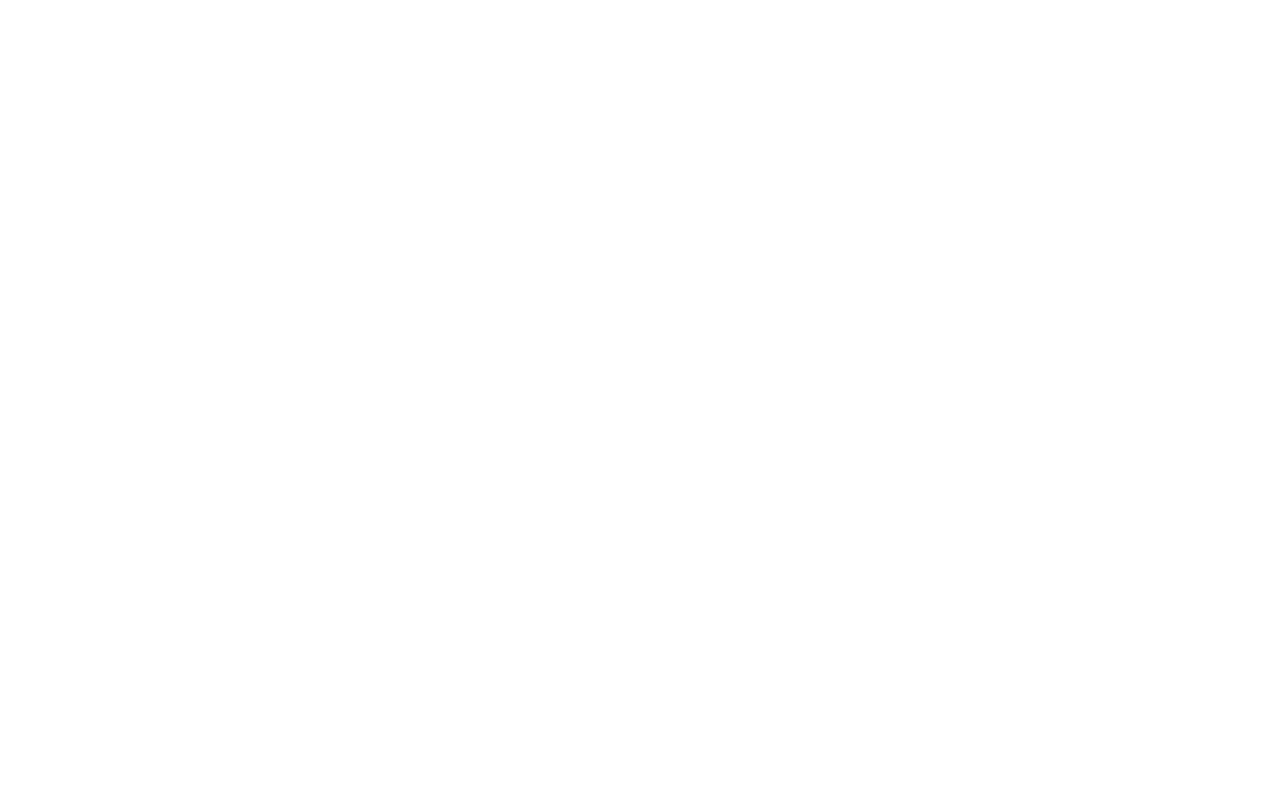
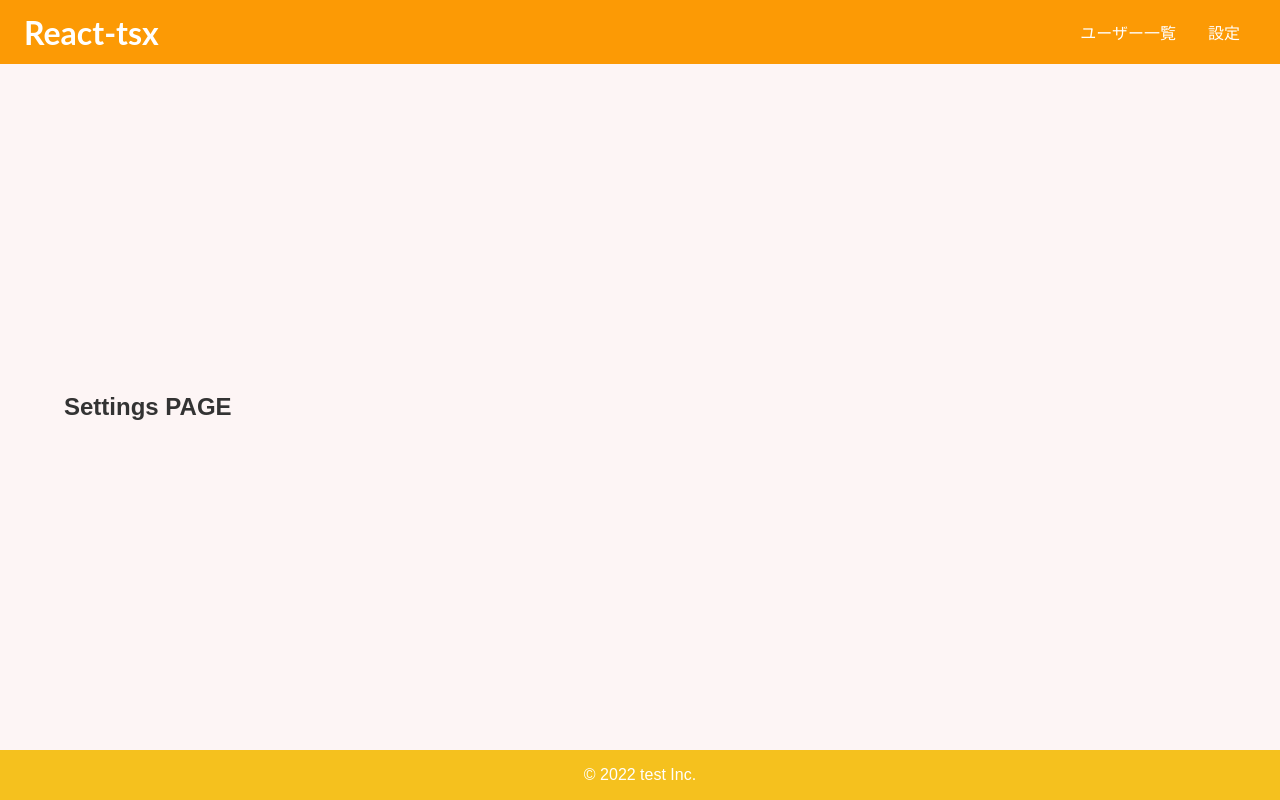
Before and after one commit to sakakidai/react-tsx-sample, a React (Create React App) app: page /settings in a window 1280 px wide. Before the commit this address had no page. Built offline with nearby package versions, Linux system fonts and the light colour scheme.

Commit message:
ヘッダードロワーにページ遷移のリンク作成

```diff
--- a/src/components/molecules/MenuDrawer.tsx
+++ b/src/components/molecules/MenuDrawer.tsx
@@ -1,26 +1,36 @@
 import { memo } from 'react'
+
 import { Box, Drawer, List, ListItem, ListItemButton, ListItemIcon, ListItemText } from '@mui/material'
 import InboxIcon from '@mui/icons-material/Inbox'
 
 type Props = {
+  isOpenDrawer: boolean
   onClose: () => void
-  isOpenDrawer: boolean
+  onClickHome: () => void
+  onClickUsers: () => void
+  onClickSettings: () => void
 }
 
 export const MenuDrawer = memo((props: Props) => {
-  const { isOpenDrawer, onClose } = props
+  const { isOpenDrawer, onClose, onClickHome, onClickUsers, onClickSettings } = props
+
+  const menuItemList = [
+    { text: 'TOP', navigate: onClickHome },
+    { text: 'ユーザー一覧', navigate: onClickUsers },
+    { text: '設定', navigate: onClickSettings },
+  ]
   return (
     <Drawer anchor="right" open={isOpenDrawer} onClose={onClose}>
       <Box sx={{ width: 250 }} onClick={onClose}>
         <List>
-          {['TOP', 'ユーザー一覧', '設定'].map((text) => {
+          {menuItemList.map((item) => {
             return (
-              <ListItem key={text} disablePadding>
-                <ListItemButton>
+              <ListItem key={item.text} disablePadding>
+                <ListItemButton onClick={item.navigate}>
                   <ListItemIcon>
                     <InboxIcon />
                   </ListItemIcon>
-                  <ListItemText primary={text} />
+                  <ListItemText primary={item.text} />
                 </ListItemButton>
               </ListItem>
             )
--- a/src/components/organisms/layout/Header.tsx
+++ b/src/components/organisms/layout/Header.tsx
@@ -1,5 +1,5 @@
-import { useState } from 'react'
-import { Link } from 'react-router-dom'
+import { useState, useCallback } from 'react'
+import { useNavigate } from 'react-router-dom'
 
 import { styled } from '@mui/material/styles'
 import { AppBar, Toolbar, IconButton, Box } from '@mui/material'
@@ -7,27 +7,36 @@ import { MenuIconButton } from 'components/atoms/button/MenuIconButton'
 import { MenuDrawer } from 'components/molecules/MenuDrawer'
 
 export const Header = () => {
+  const navigate = useNavigate()
   const [isOpenDrawer, setIsOpenDrawer] = useState(false)
 
   const toggleDrawer = (openState: boolean) => {
     setIsOpenDrawer(openState)
   }
 
+  const onClickHome = useCallback(() => {
+    navigate('/')
+  }, [])
+
+  const onClickUsers = useCallback(() => {
+    navigate('/users')
+  }, [])
+
+  const onClickSettings = useCallback(() => {
+    navigate('/settings')
+  }, [])
+
   return (
     <>
       <SAppBar position="static">
         <Toolbar>
-          <SBrandName>React-tsx</SBrandName>
+          <SBrandName onClick={onClickHome}>React-tsx</SBrandName>
           <SLinkList>
             <Box display={{ xs: 'none', sm: 'block' }}>
-              <SLinkWrapper>
-                <SLink to="/">HOME</SLink>
-              </SLinkWrapper>
+              <SLink onClick={onClickUsers}>ユーザー一覧</SLink>
             </Box>
             <Box display={{ xs: 'none', sm: 'block' }}>
-              <SLinkWrapper>
-                <SLink to="/users">USERS</SLink>
-              </SLinkWrapper>
+              <SLink onClick={onClickSettings}>設定</SLink>
             </Box>
             <Box display={{ xs: 'block', sm: 'none' }}>
               <MenuIconButton onOpen={() => toggleDrawer(true)} />
@@ -35,13 +44,20 @@ export const Header = () => {
           </SLinkList>
         </Toolbar>
       </SAppBar>
-      <MenuDrawer isOpenDrawer={isOpenDrawer} onClose={() => toggleDrawer(false)} />
+      <MenuDrawer
+        isOpenDrawer={isOpenDrawer}
+        onClose={() => toggleDrawer(false)}
+        onClickHome={onClickHome}
+        onClickUsers={onClickUsers}
+        onClickSettings={onClickSettings}
+      />
     </>
   )
 }
 
 const SAppBar = styled(AppBar)`
   color: white;
+  cursor: pointer;
 `
 
 const SBrandName = styled('div')`
@@ -60,12 +76,8 @@ const SLinkList = styled('ul')`
   margin-left: auto;
 `
 
-const SLinkWrapper = styled('li')`
-  margin: 0 1rem;
-`
-
-const SLink = styled(Link)`
-  margin: 0 8px;
+const SLink = styled('li')`
+  margin: 0 16px;
   cursor: pointer;
   transition: color 0.5s;
   &:hover {
--- /dev/null
+++ b/src/components/pages/SettingsPage.tsx
@@ -0,0 +1,16 @@
+import { styled } from '@mui/material/styles'
+
+import { Container } from '@mui/material'
+
+export const SettingsPage = () => {
+  return (
+    <SContainer>
+      <h2>Settings PAGE</h2>
+    </SContainer>
+  )
+}
+
+const SContainer = styled(Container)`
+  margin-top: 16px;
+  margin-bottom: 16px;
+`
--- a/src/router/Router.tsx
+++ b/src/router/Router.tsx
@@ -4,6 +4,7 @@ import { HomeLayout } from 'components/templates/HomeLayout'
 import { HomePage } from 'components/pages/HomePage'
 import { MainLayout } from 'components/templates/MainLayout'
 import { UsersPage } from 'components/pages/UsersPage'
+import { SettingsPage } from 'components/pages/SettingsPage'
 
 export const Router = () => {
   return (
@@ -14,6 +15,7 @@ export const Router = () => {
         </Route>
         <Route path="/" element={<MainLayout />}>
           <Route path="/users" element={<UsersPage />} />
+          <Route path="/settings" element={<SettingsPage />} />
         </Route>
       </Routes>
     </BrowserRouter>
```
